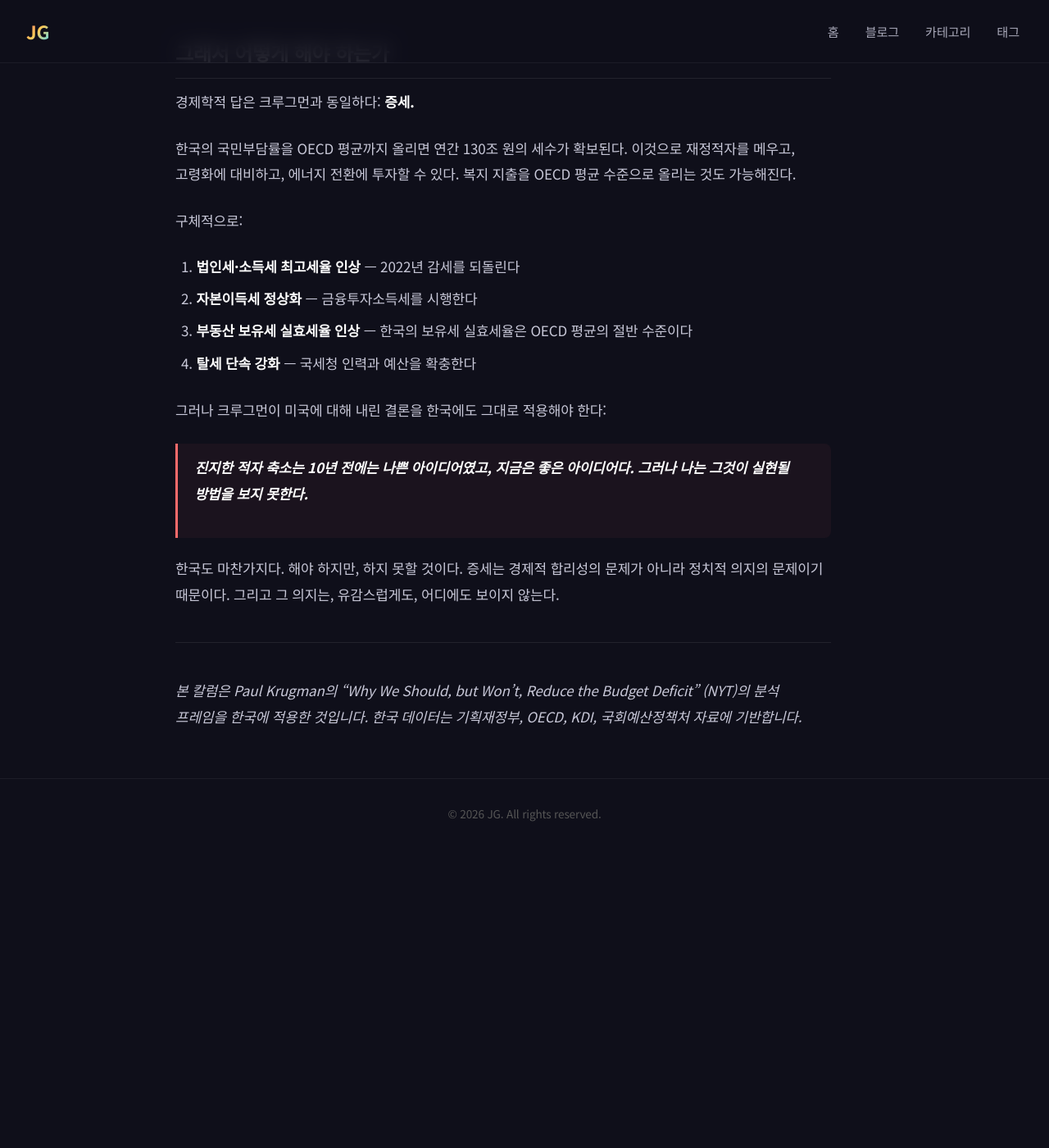
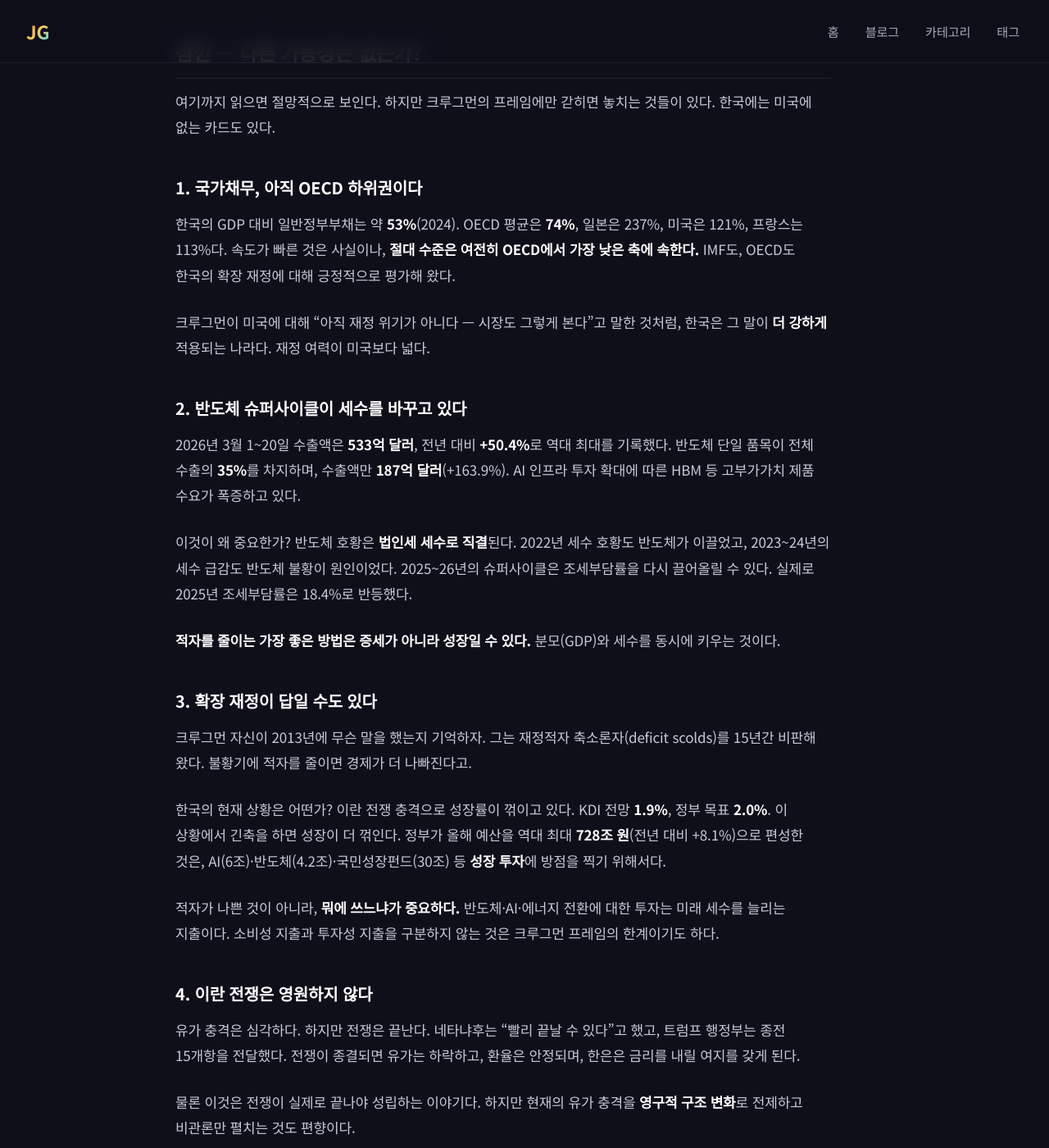
Before and after one commit to menwchen/menwchen.github.io, a Jekyll site: the page built from _posts/2026-03-26-korea-budget-deficit-krugman.md, in a window 1280 px wide and 1400 px high, scrolled down 4450 px. Shown: the whole window at 82% size. Built offline with Jekyll 4.4.1, drawn with Linux system fonts in a browser that asks for light colours; before the commit the page ends 5484 px from its top, so only the background shows below that; some of the changed text lies outside the part shown.

Commit message:
칼럼에 균형 잡힌 낙관론 섹션 추가
- 국가채무 OECD 하위권(53% vs 평균 74%) → 재정 여력 존재
- 반도체 슈퍼사이클 → 세수 자연 증가 가능성
- 확장 재정의 정당성: 투자성 지출 vs 소비성 지출 구분
- 이란 전쟁의 일시성 → 유가 충격은 영구적 아님
- 결론 톤: "불가능" → "아직 하지 않고 있다"로 수정

Co-Authored-By: Claude Opus 4.6 (1M context) <noreply@anthropic.com>

```diff
--- a/_posts/2026-03-26-korea-budget-deficit-krugman.md
+++ b/_posts/2026-03-26-korea-budget-deficit-krugman.md
@@ -105,9 +105,47 @@ OECD 평균 수준(34%)까지만 올려도, 약 **130조 원**의 추가 세수
 
 ---
 
+## 잠깐 — 다른 가능성은 없는가?
+
+여기까지 읽으면 절망적으로 보인다. 하지만 크루그먼의 프레임에만 갇히면 놓치는 것들이 있다. 한국에는 미국에 없는 카드도 있다.
+
+### 1. 국가채무, 아직 OECD 하위권이다
+
+한국의 GDP 대비 일반정부부채는 약 **53%**(2024). OECD 평균은 **74%**, 일본은 237%, 미국은 121%, 프랑스는 113%다. 속도가 빠른 것은 사실이나, **절대 수준은 여전히 OECD에서 가장 낮은 축에 속한다.** IMF도, OECD도 한국의 확장 재정에 대해 긍정적으로 평가해 왔다.
+
+크루그먼이 미국에 대해 "아직 재정 위기가 아니다 — 시장도 그렇게 본다"고 말한 것처럼, 한국은 그 말이 **더 강하게** 적용되는 나라다. 재정 여력이 미국보다 넓다.
+
+### 2. 반도체 슈퍼사이클이 세수를 바꾸고 있다
+
+2026년 3월 1~20일 수출액은 **533억 달러**, 전년 대비 **+50.4%**로 역대 최대를 기록했다. 반도체 단일 품목이 전체 수출의 **35%**를 차지하며, 수출액만 **187억 달러**(+163.9%). AI 인프라 투자 확대에 따른 HBM 등 고부가가치 제품 수요가 폭증하고 있다.
+
+이것이 왜 중요한가? 반도체 호황은 **법인세 세수로 직결**된다. 2022년 세수 호황도 반도체가 이끌었고, 2023~24년의 세수 급감도 반도체 불황이 원인이었다. 2025~26년의 슈퍼사이클은 조세부담률을 다시 끌어올릴 수 있다. 실제로 2025년 조세부담률은 18.4%로 반등했다.
+
+**적자를 줄이는 가장 좋은 방법은 증세가 아니라 성장일 수 있다.** 분모(GDP)와 세수를 동시에 키우는 것이다.
+
+### 3. 확장 재정이 답일 수도 있다
+
+크루그먼 자신이 2013년에 무슨 말을 했는지 기억하자. 그는 재정적자 축소론자(deficit scolds)를 15년간 비판해 왔다. 불황기에 적자를 줄이면 경제가 더 나빠진다고.
+
+한국의 현재 상황은 어떤가? 이란 전쟁 충격으로 성장률이 꺾이고 있다. KDI 전망 **1.9%**, 정부 목표 **2.0%**. 이 상황에서 긴축을 하면 성장이 더 꺾인다. 정부가 올해 예산을 역대 최대 **728조 원**(전년 대비 +8.1%)으로 편성한 것은, AI(6조)·반도체(4.2조)·국민성장펀드(30조) 등 **성장 투자**에 방점을 찍기 위해서다.
+
+적자가 나쁜 것이 아니라, **뭐에 쓰느냐가 중요하다.** 반도체·AI·에너지 전환에 대한 투자는 미래 세수를 늘리는 지출이다. 소비성 지출과 투자성 지출을 구분하지 않는 것은 크루그먼 프레임의 한계이기도 하다.
+
+### 4. 이란 전쟁은 영원하지 않다
+
+유가 충격은 심각하다. 하지만 전쟁은 끝난다. 네타냐후는 "빨리 끝날 수 있다"고 했고, 트럼프 행정부는 종전 15개항을 전달했다. 전쟁이 종결되면 유가는 하락하고, 환율은 안정되며, 한은은 금리를 내릴 여지를 갖게 된다.
+
+물론 이것은 전쟁이 실제로 끝나야 성립하는 이야기다. 하지만 현재의 유가 충격을 **영구적 구조 변화**로 전제하고 비관론만 펼치는 것도 편향이다.
+
+---
+
 ## 그래서 어떻게 해야 하는가
 
-경제학적 답은 크루그먼과 동일하다: **증세.**
+비관론과 낙관론 모두 일리가 있다. 종합하면 이렇다.
+
+**단기적으로는 확장 재정이 맞다.** 이란 전쟁 충격 속에서 긴축은 자해 행위다. 반도체 투자, 에너지 전환, AI 인프라에 재정을 집중하는 것이 성장과 세수를 동시에 키우는 길이다.
+
+**중장기적으로는 증세가 불가피하다.** 저출생·고령화라는 구조적 지출 증가를 반도체 호황만으로 감당할 수는 없다. 국민부담률을 OECD 평균에 근접시키는 것이 10년 안에 필요하다.
 
 한국의 국민부담률을 OECD 평균까지 올리면 연간 130조 원의 세수가 확보된다. 이것으로 재정적자를 메우고, 고령화에 대비하고, 에너지 전환에 투자할 수 있다. 복지 지출을 OECD 평균 수준으로 올리는 것도 가능해진다.
 
@@ -118,11 +156,15 @@ OECD 평균 수준(34%)까지만 올려도, 약 **130조 원**의 추가 세수
 3. **부동산 보유세 실효세율 인상** — 한국의 보유세 실효세율은 OECD 평균의 절반 수준이다
 4. **탈세 단속 강화** — 국세청 인력과 예산을 확충한다
 
-그러나 크루그먼이 미국에 대해 내린 결론을 한국에도 그대로 적용해야 한다:
+크루그먼은 이렇게 결론 내렸다:
 
 > **진지한 적자 축소는 10년 전에는 나쁜 아이디어였고, 지금은 좋은 아이디어다. 그러나 나는 그것이 실현될 방법을 보지 못한다.**
 
-한국도 마찬가지다. 해야 하지만, 하지 못할 것이다. 증세는 경제적 합리성의 문제가 아니라 정치적 의지의 문제이기 때문이다. 그리고 그 의지는, 유감스럽게도, 어디에도 보이지 않는다.
+한국에도 적용되는 말이다. 다만 한국의 이야기는 여기서 끝나지 않는다.
+
+미국은 기축통화의 특권 위에서 비관할 여유가 있다. 한국은 그런 여유가 없는 대신, **아직 재정 여력이 있고, 반도체라는 성장 엔진이 있고, OECD 최하위 세율이라는 증세 여지가 있다.** 세 가지 카드 중 하나라도 제대로 쓰면 상황은 달라질 수 있다.
+
+문제는 여전히 정치적 의지다. 하지만 "불가능하다"와 "아직 하지 않고 있다"는 다른 문장이다. 한국은 후자에 더 가깝다고 믿고 싶다.
 
 ---
 
```
